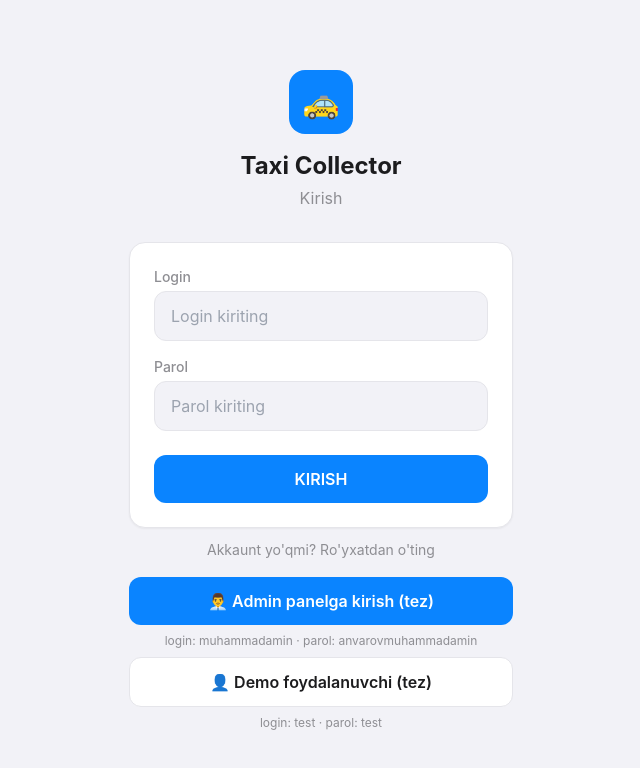
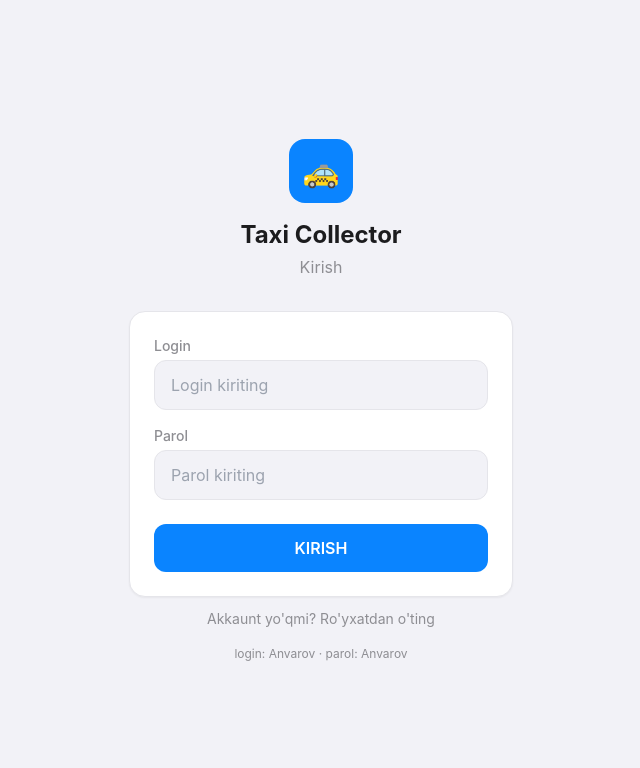
Before and after one commit to anvarovmuhammadamin011-ops/Taxi-andijon-toshkent, a React (Vite) app in the folder taxi-v2/frontend/: page /login in a window 1280 px wide. Shown: the top 768 px of the page, without its empty margins (319-959 px from the left). Built offline with nearby package versions, Linux system fonts and the light colour scheme; no server answers.

Commit message:
Remove demo quick-login buttons; add admin ilyos Anvarov (login/password: Anvarov); drop demo/test accounts

```diff
--- a/taxi-v2/frontend/src/lib/localAuth.ts
+++ b/taxi-v2/frontend/src/lib/localAuth.ts
@@ -76,59 +76,66 @@ function seedIfEmpty(): void {
   const users = readUsers();
   if (users.length > 0) {
     ensureAdmin();
-    ensureDemo();
+    ensureAnvarov();
+    removeDemoUser();
     return;
   }
-  writeUsers([makeAdmin(), makeTestUser()]);
+  writeUsers([makeAdmin(), makeAnvarov()]);
 }
 
-function makeTestUser(): LocalUser {
+function makeAnvarov(): LocalUser {
   const now = new Date();
   const end = new Date();
   end.setMonth(end.getMonth() + 1);
   return {
-    id: 'demo-test',
-    name: 'Ilyosbek',
-    telegramId: 8877452838,
-    login: 'test',
-    role: 'user',
+    id: 'admin-anvarov',
+    name: 'ilyos Anvarov',
+    telegramId: 0,
+    login: 'Anvarov',
+    role: 'admin',
     status: 'active',
     monthlyPrice: 50000,
     subscriptionStart: now.toISOString(),
     subscriptionEnd: end.toISOString(),
     settings: { darkMode: false, notifications: true, defaultRoute: 'toshkent_andijon', language: 'uz' },
-    passwordHash: hashPassword('test'),
+    passwordHash: hashPassword('Anvarov'),
     updatedAt: now.toISOString(),
   };
 }
 
-// Enforce the seeded test account on every load (even if already seeded) so the
+// Enforce the seeded admin account on every load (even if already seeded) so the
 // credentials always match the owner's requested ones.
-function ensureDemo(): void {
+function ensureAnvarov(): void {
   const users = readUsers();
-  const idx = users.findIndex((u) => u.id === 'demo-test' || u.login === 'test');
+  const idx = users.findIndex((u) => u.id === 'admin-anvarov' || u.login === 'Anvarov');
   const now = new Date();
   const end = new Date();
   end.setMonth(end.getMonth() + 1);
-  const test: LocalUser = {
-    id: 'demo-test',
-    name: 'Ilyosbek',
-    telegramId: 8877452838,
-    login: 'test',
-    role: 'user',
+  const admin: LocalUser = {
+    id: 'admin-anvarov',
+    name: 'ilyos Anvarov',
+    telegramId: 0,
+    login: 'Anvarov',
+    role: 'admin',
     status: 'active',
     monthlyPrice: 50000,
     subscriptionStart: now.toISOString(),
     subscriptionEnd: end.toISOString(),
     settings: { darkMode: false, notifications: true, defaultRoute: 'toshkent_andijon', language: 'uz' },
-    passwordHash: hashPassword('test'),
+    passwordHash: hashPassword('Anvarov'),
     updatedAt: now.toISOString(),
   };
   if (idx === -1) {
-    users.push(test);
+    users.push(admin);
   } else {
-    users[idx] = { ...users[idx], ...test, settings: users[idx].settings || test.settings };
+    users[idx] = { ...users[idx], ...admin, settings: users[idx].settings || admin.settings };
   }
+  writeUsers(users);
+}
+
+// Remove any leftover demo/test accounts from previous versions.
+function removeDemoUser(): void {
+  const users = readUsers().filter((u) => !(u.id === 'demo-test' || u.login === 'test' || u.login === 'Ilyosbek'));
   writeUsers(users);
 }
 
--- a/taxi-v2/frontend/src/pages/LoginPage.tsx
+++ b/taxi-v2/frontend/src/pages/LoginPage.tsx
@@ -28,42 +28,6 @@ export default function LoginPage() {
       navigate(result.user?.role === 'admin' ? '/admin' : '/');
     } else {
       setError(result.error || (mode === 'login' ? "Login yoki parol noto'g'ri" : "Ro'yxatdan o'tishda xatolik"));
-    }
-  };
-
-  const quickAdmin = async () => {
-    setError('');
-    setLoading(true);
-    try {
-      const res = await authLogin('admin', 'admin');
-      if (res.ok) {
-        navigate(res.user?.role === 'admin' ? '/admin' : '/');
-      } else {
-        setError('Admin kirishda xatolik: ' + (res.error || ''));
-      }
-    } catch (e: any) {
-      console.error('quickAdmin error', e);
-      setError('Xatolik: ' + (e?.message || e));
-    } finally {
-      setLoading(false);
-    }
-  };
-
-  const quickDemo = async () => {
-    setError('');
-    setLoading(true);
-    try {
-      const res = await authLogin('test', 'test');
-      if (res.ok) {
-        navigate('/');
-      } else {
-        setError('Demo kirishda xatolik: ' + (res.error || ''));
-      }
-    } catch (e: any) {
-      console.error('quickDemo error', e);
-      setError('Xatolik: ' + (e?.message || e));
-    } finally {
-      setLoading(false);
     }
   };
 
@@ -140,21 +104,7 @@ export default function LoginPage() {
           {mode === 'login' ? "Akkaunt yo'qmi? Ro'yxatdan o'ting" : 'Akkauntingiz bormi? Kirish'}
         </button>
 
-        <button
-          onClick={quickAdmin}
-          className="w-full mt-4 flex items-center justify-center gap-2 bg-[var(--accent)] text-white font-semibold py-3 rounded-xl"
-        >
-          👨‍💼 Admin panelga kirish (tez)
-        </button>
-        <p className="text-center text-xs text-[var(--text-secondary)] mt-2">login: muhammadamin · parol: anvarovmuhammadamin</p>
-
-        <button
-          onClick={quickDemo}
-          className="w-full mt-2 flex items-center justify-center gap-2 bg-[var(--card)] border border-[var(--border)] text-[var(--text)] font-semibold py-3 rounded-xl"
-        >
-          👤 Demo foydalanuvchi (tez)
-        </button>
-        <p className="text-center text-xs text-[var(--text-secondary)] mt-2">login: test · parol: test</p>
+        <p className="text-center text-xs text-[var(--text-secondary)] mt-4">login: Anvarov · parol: Anvarov</p>
       </div>
     </div>
   );
```
Also changed, not shown: 1 other file (tests, documents, lock files or other folders).
